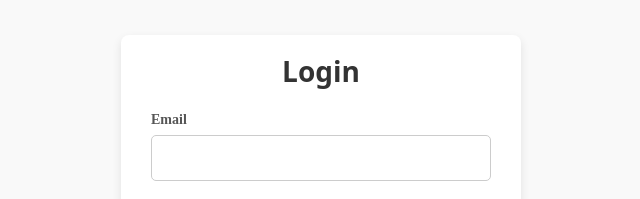
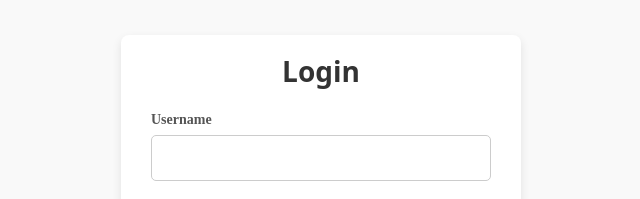
Before and after one commit to dangnh-andrew/lesson-hub, a React (Vite) app: page /login in a window 1280 px wide. Shown: the part 241-440 px from the top of the page, without its empty margins (319-959 px from the left). Built offline with nearby package versions, Linux system fonts and the light colour scheme.

Commit message:
no message

```diff
--- a/src/api/authApi.ts
+++ b/src/api/authApi.ts
@@ -4,7 +4,7 @@ import axiosClient, { handleRequest } from './axiosClient';
 
 const authApi = {
   login: (body: LoginRequest): Promise<HttpResponse<AuthResponse>> => {
-    const url = `/api/auth/login`;
+    const url = `/api/login`;
     return handleRequest(axiosClient.post(url, body));
   },
 };
--- a/src/pages/Login/index.tsx
+++ b/src/pages/Login/index.tsx
@@ -8,7 +8,7 @@ const LoginPage: React.FunctionComponent = () => {
     formState: { errors },
   } = useForm();
 
-  const onSubmit = (data:any) => {
+  const onSubmit = (data: any) => {
     console.log("Form Data:", data);
   };
 
@@ -18,14 +18,16 @@ const LoginPage: React.FunctionComponent = () => {
         <h2 className="form-title">Login</h2>
 
         <div className="form-group">
-          <label htmlFor="email">Email</label>
+          <label htmlFor="username">Username</label>
           <input
-            id="email"
-            type="email"
-            {...register("email", { required: "Email is required" })}
-            className={`form-input ${errors.email ? "has-error" : ""}`}
+            id="username"
+            type="text"
+            {...register("username", { required: "Username is required" })}
+            className={`form-input ${errors.username ? "has-error" : ""}`}
           />
-          {errors.email && <p className="error-message">{errors.email.message}</p>}
+          {errors.username && (
+            <p className="error-message"></p>
+          )}
         </div>
 
         <div className="form-group">
@@ -37,7 +39,7 @@ const LoginPage: React.FunctionComponent = () => {
             className={`form-input ${errors.password ? "has-error" : ""}`}
           />
           {errors.password && (
-            <p className="error-message">{errors.password.message}</p>
+            <p className="error-message"></p>
           )}
         </div>
 
--- a/src/scss/components/_header.scss
+++ b/src/scss/components/_header.scss
@@ -89,6 +89,7 @@
 }
 
 .btn-account {
+  position: relative;
   background: transparent;
   border: none;
   cursor: pointer;
@@ -98,7 +99,7 @@
 }
 
 .dropdown {
-  position: absolute;
+  position: absolute !important;
   top: 100%;
   left: 0;
   border: 1px solid #ccc;
@@ -106,7 +107,7 @@
   box-shadow: 0px 4px 6px rgba(0, 0, 0, 0.1);
   padding: 10px;
   min-width: 100%;
-  z-index: 1000; /* Đảm bảo dropdown hiển thị trên các phần tử khác */
+  z-index: 1000;
   font-family: Poppins;
   font-size: 16px;
   line-height: 24px;
```
